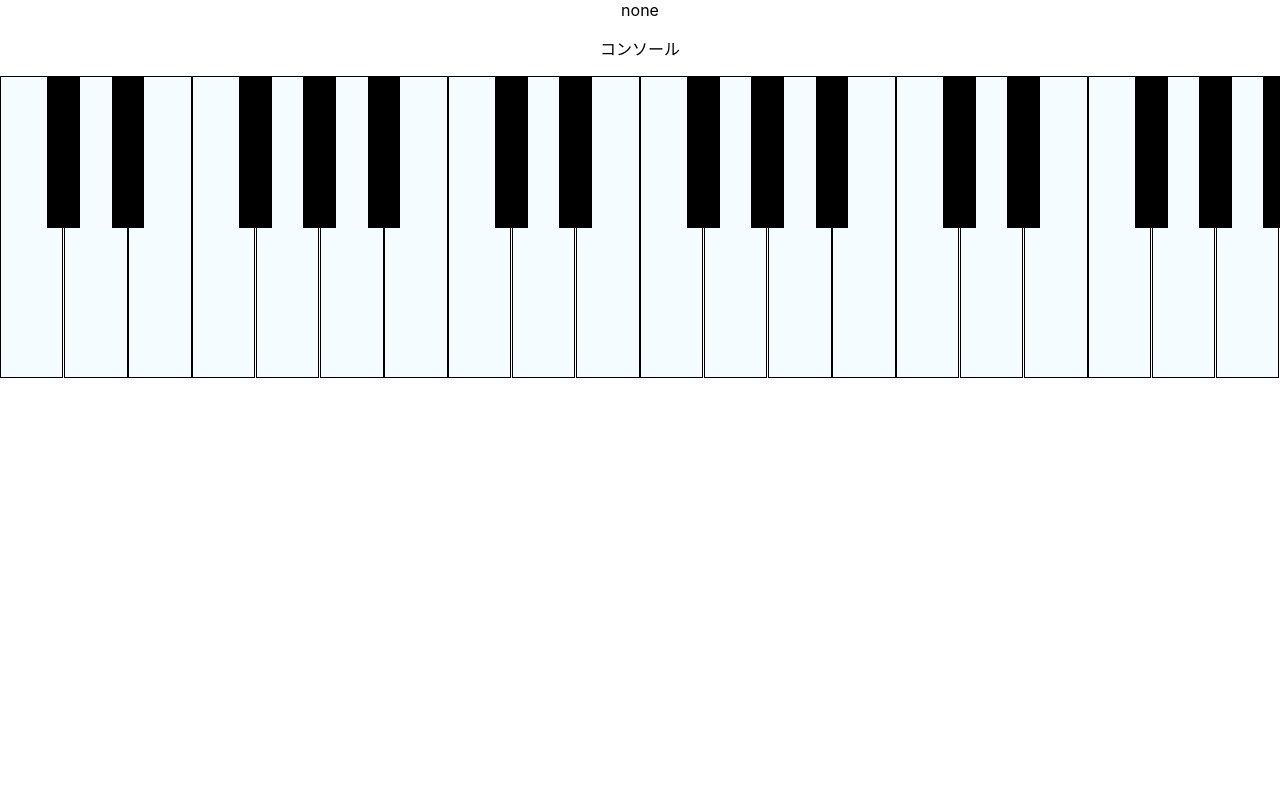
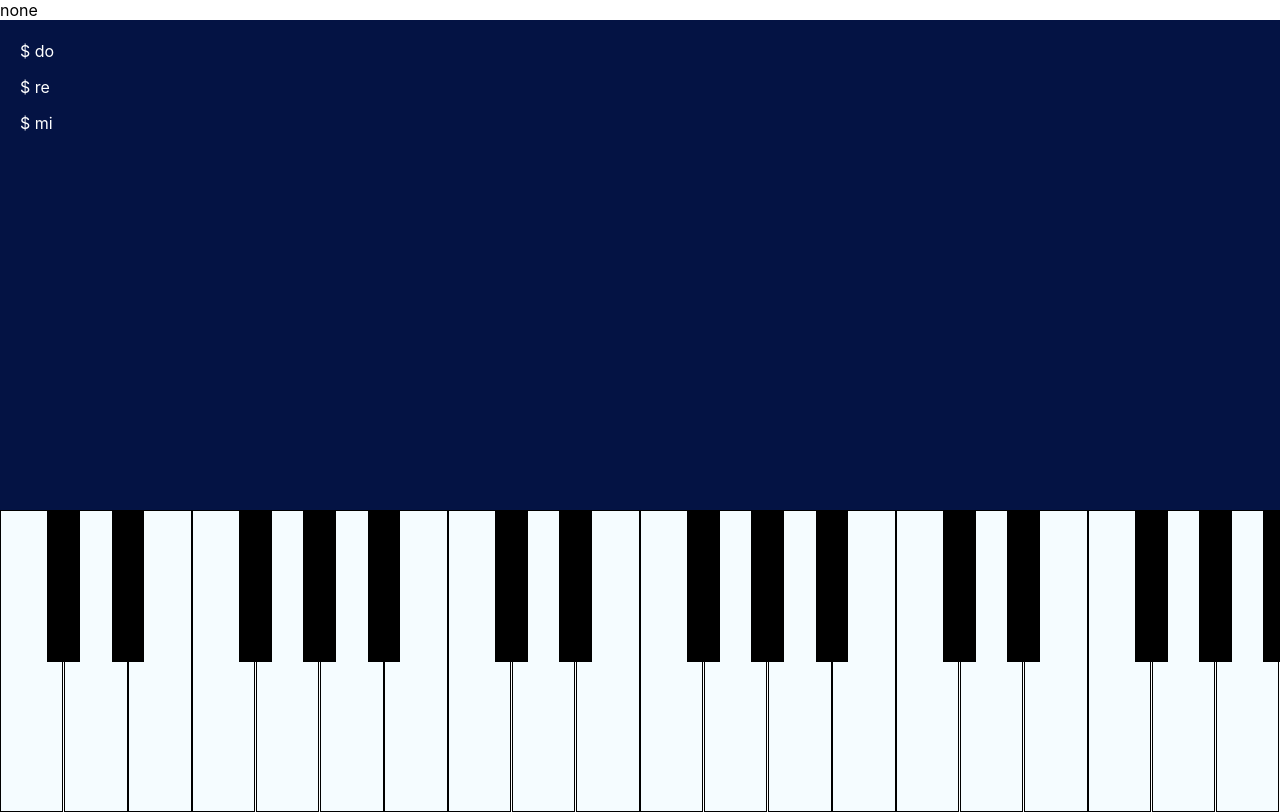
Before and after one commit to mimimimizuki/TyPiano, a React (Create React App) app in the folder muda-front/: page / in a window 1280 px wide. Built offline with nearby package versions, Linux system fonts and the light colour scheme.

Commit message:
コンソールUIの基本形

```diff
--- a/muda-front/src/App.css
+++ b/muda-front/src/App.css
@@ -1,5 +1,4 @@
 .App {
-  text-align: center;
 }
 
 .App-logo {
--- a/muda-front/src/consoleMode.tsx
+++ b/muda-front/src/consoleMode.tsx
@@ -1,11 +1,37 @@
-import React from "react";
+import React ,{ useState } from "react";
+import { emitKeypressEvents } from "readline";
+import { Z_FIXED } from "zlib";
 import ReceiveKeyEnter from "./receiveKeyEnter";
 
+const consoleColor = {
+  backgroundColor: "#041344",
+  color:"#FFFFFF",
+  height: "60vh",
+  paddingRight: 20,
+  paddingLeft: 20,
+  paddingTop: 5,
+  paddingBottom: 5,
+};
+
+
+
 const ConsoleMode: React.FC = () => {
+
+  // 今まで入力したコマンドのリスト
+  const command=["do","re","mi"];
+  // 画面に表示するもの
+  const list = [];
+
+  for(let i=0; i<command.length; i++){
+     list.push(<p>$ {command[i]}</p>)
+  }
+
   return (
     <div>
       <ReceiveKeyEnter></ReceiveKeyEnter>
-      <p>コンソール</p>
+      <div style={consoleColor}>
+        {list}
+      </div>
     </div>
   );
 };
```
Also changed, not shown: 2 other files (tests, documents, lock files or other folders).
